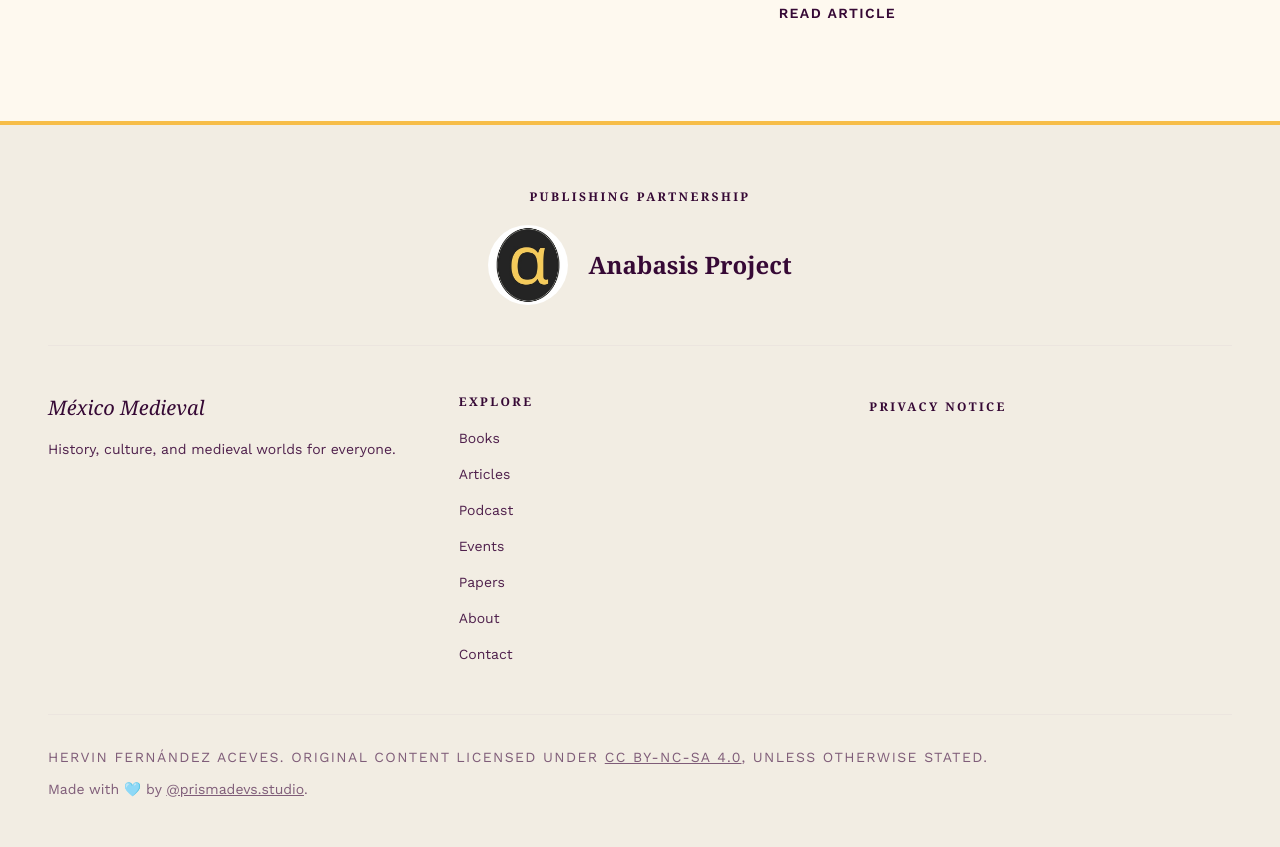
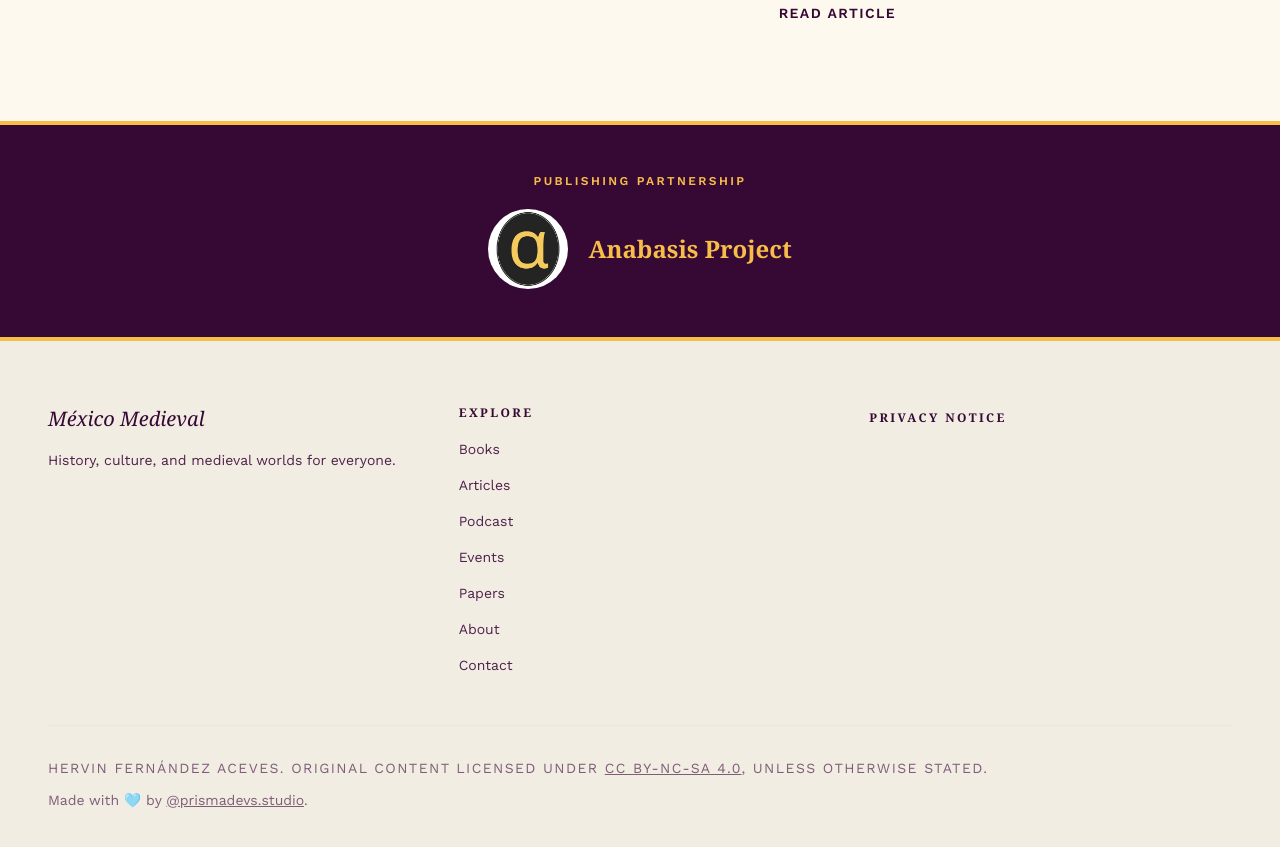
Before and after one commit to falcando/mexicomedieval, a Next.js app in the folder landing/: page / in a window 1280 px wide. Shown: the part 2980-3827 px from the top of the page. Built offline with nearby package versions, Linux system fonts and the light colour scheme; a web font is replaced by a local one.

Commit message:
Contrasta franja de alianza editorial

```diff
--- a/landing/components/layout/SiteFooter.tsx
+++ b/landing/components/layout/SiteFooter.tsx
@@ -33,16 +33,16 @@ function SiteFooterView({ showNewsletter }: SiteFooterViewProps) {
       className="mt-auto w-full border-t-4 border-tertiary-fixed-dim bg-[#f2ede3]"
       role="contentinfo"
     >
-      <div className="mx-auto max-w-screen-2xl px-6 py-16 md:px-12">
-        <div className="mb-12 flex flex-col items-center border-b border-outline-variant/20 pb-10 text-center">
-          <p className={`${footerHeadingClass} mb-5`}>
+      <div className="border-b-4 border-tertiary-fixed-dim bg-primary">
+        <div className="mx-auto flex max-w-screen-2xl flex-col items-center px-6 py-12 text-center md:px-12">
+          <p className="font-label mb-5 text-xs font-bold uppercase tracking-[0.2em] text-tertiary-fixed-dim">
             {t("footer.publishingPartner")}
           </p>
           <a
             href={ANABASIS_PROJECT_URL}
             target="_blank"
             rel="noopener noreferrer"
-            className="flex items-center gap-5 text-primary transition-opacity hover:opacity-75"
+            className="flex items-center gap-5 text-tertiary-fixed-dim transition-opacity hover:opacity-75"
           >
             <Image
               src="/images/anabasis-project.jpeg"
@@ -57,7 +57,9 @@ function SiteFooterView({ showNewsletter }: SiteFooterViewProps) {
             </span>
           </a>
         </div>
+      </div>
 
+      <div className="mx-auto max-w-screen-2xl px-6 py-16 md:px-12">
         <div
           className={`grid gap-12 md:grid-cols-2 ${showNewsletter ? "lg:grid-cols-4" : "lg:grid-cols-3"}`}
         >
```
